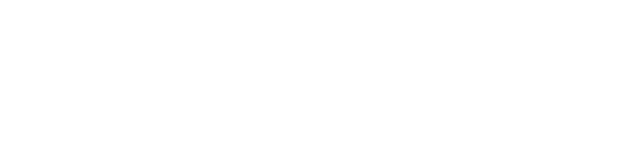
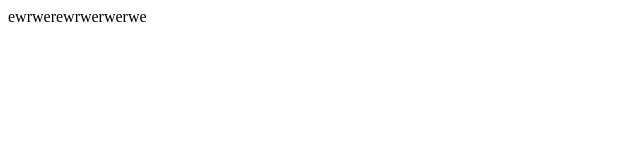
Before and after one commit to hellMaster120/HellMasterWebsit, a plain HTML site: page index.html in a window 1280 px wide. Shown: the whole page, without its empty margins (0-640 px from the left). Drawn offline with Linux system fonts and the light colour scheme.

Commit message:
Update index.html

```diff
--- a/index.html
+++ b/index.html
@@ -5,6 +5,6 @@
 
 </head>
 <body>
-
+ewrwerewrwerwerwe
 </body>
 </html>
```
